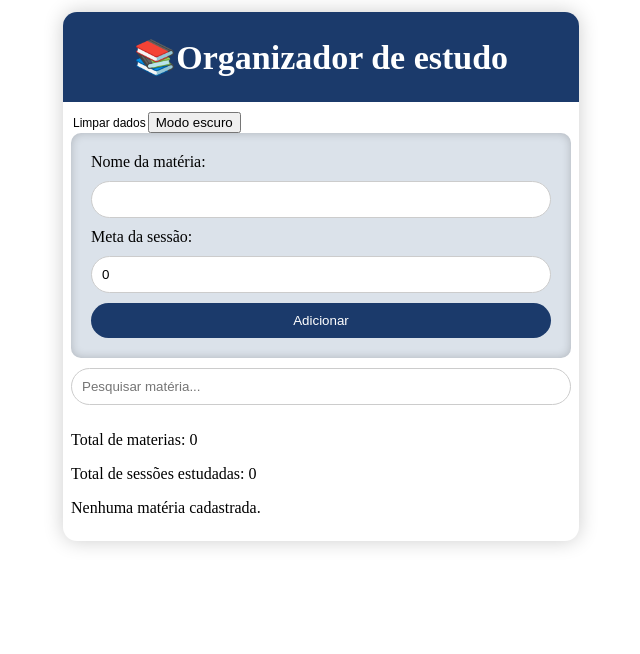
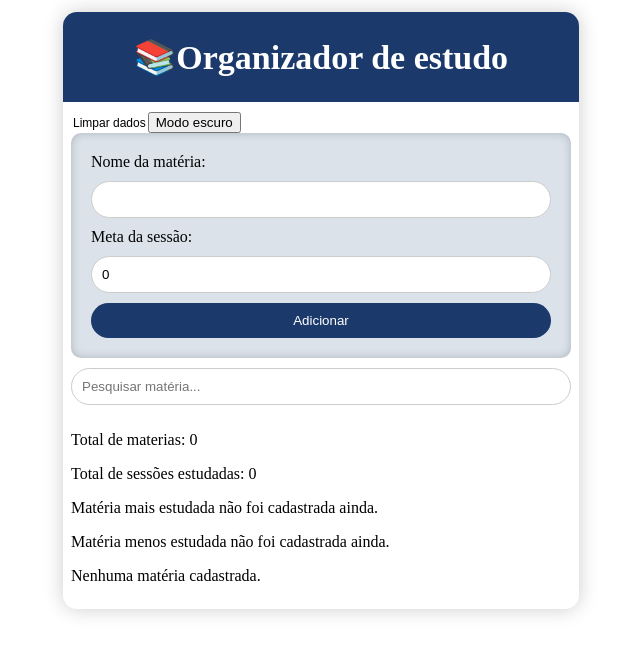
Before and after one commit to Saulorangel87/Organizador-de-estudo, a React (Vite) app: page / in a window 1280 px wide. Shown: the top 654 px of the page, without its empty margins (319-959 px from the left). Built offline with nearby package versions, Linux system fonts and the light colour scheme.

Commit message:
feat: adicionar exibição da matéria mais e menos estudada na interface

```diff
--- a/src/App.jsx
+++ b/src/App.jsx
@@ -16,6 +16,12 @@ export default function App() {
   const sessoesTotais = materias.reduce((acumulador, materia) => {
     return acumulador + materia.sessoesEstudadas;
   }, 0);
+  const materiaMaisEstudada = materias.reduce((atual, materia) => {
+    return atual.sessoesEstudadas > materia.sessoesEstudadas ? atual : materia;
+  }, materias[0]);
+  const materiaMenosEstudada = materias.reduce((atual, materia) => {
+    return atual.sessoesEstudadas < materia.sessoesEstudadas ? atual : materia;
+  }, materias[0]);
 
   useEffect(() => {
     localStorage.setItem("materias", JSON.stringify(materias));
@@ -61,6 +67,16 @@ export default function App() {
       <Pesquisa pesquisa={pesquisa} setPesquisa={setPesquisa} />
       <p>Total de materias: {materiasFiltradas.length}</p>{" "}
       <p>Total de sessões estudadas: {sessoesTotais}</p>
+      {materias.length > 0 ? (
+        <p>Matéria mais estudada: {materiaMaisEstudada.nome}</p>
+      ) : (
+        <p>Matéria mais estudada não foi cadastrada ainda.</p>
+      )}
+      {materias.length > 0 ? (
+        <p>Matéria menos estudada: {materiaMenosEstudada.nome}</p>
+      ) : (
+        <p>Matéria menos estudada não foi cadastrada ainda.</p>
+      )}
       <ListaMateria
         materias={materiasFiltradas}
         onExcluirMateria={excluirMateria}
```
